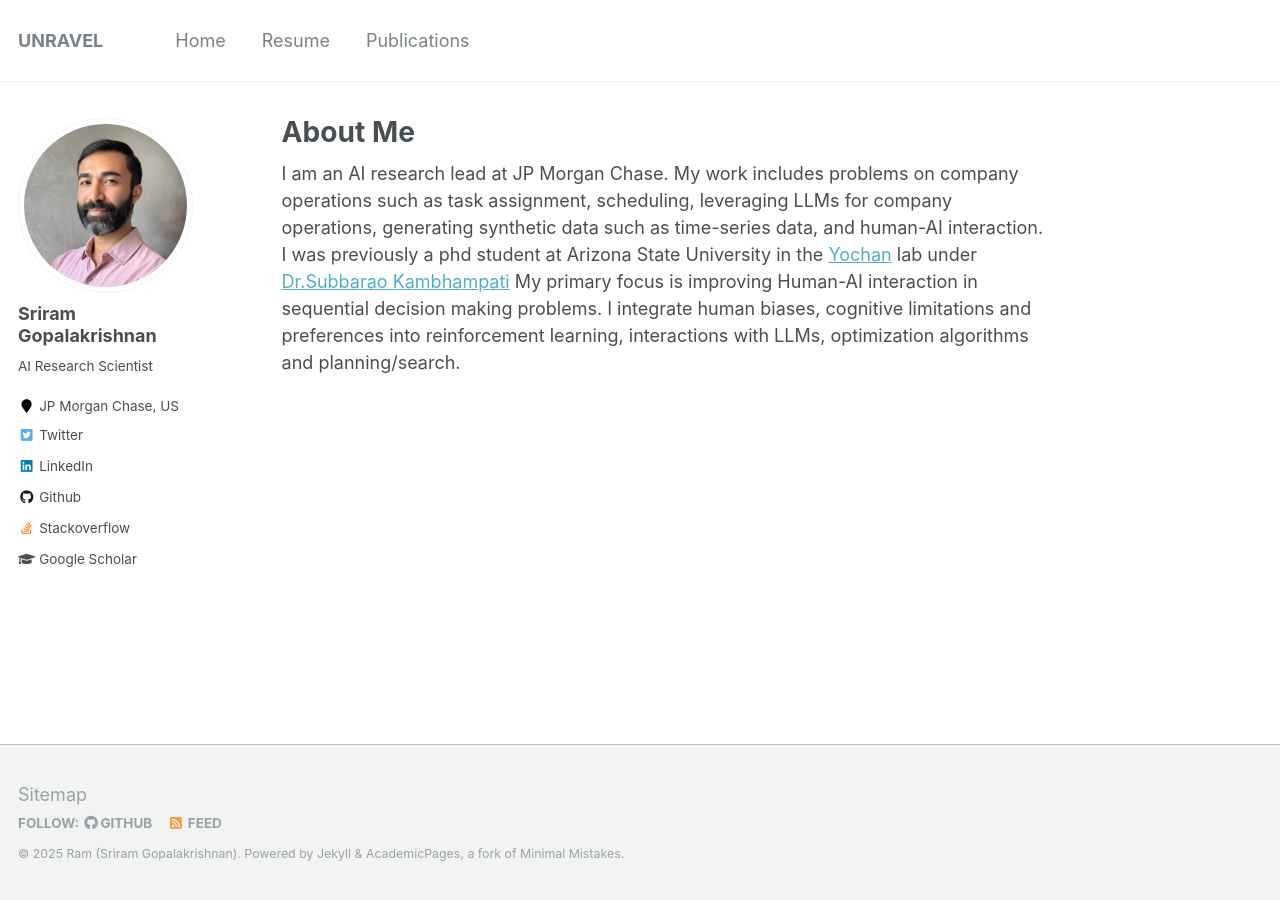
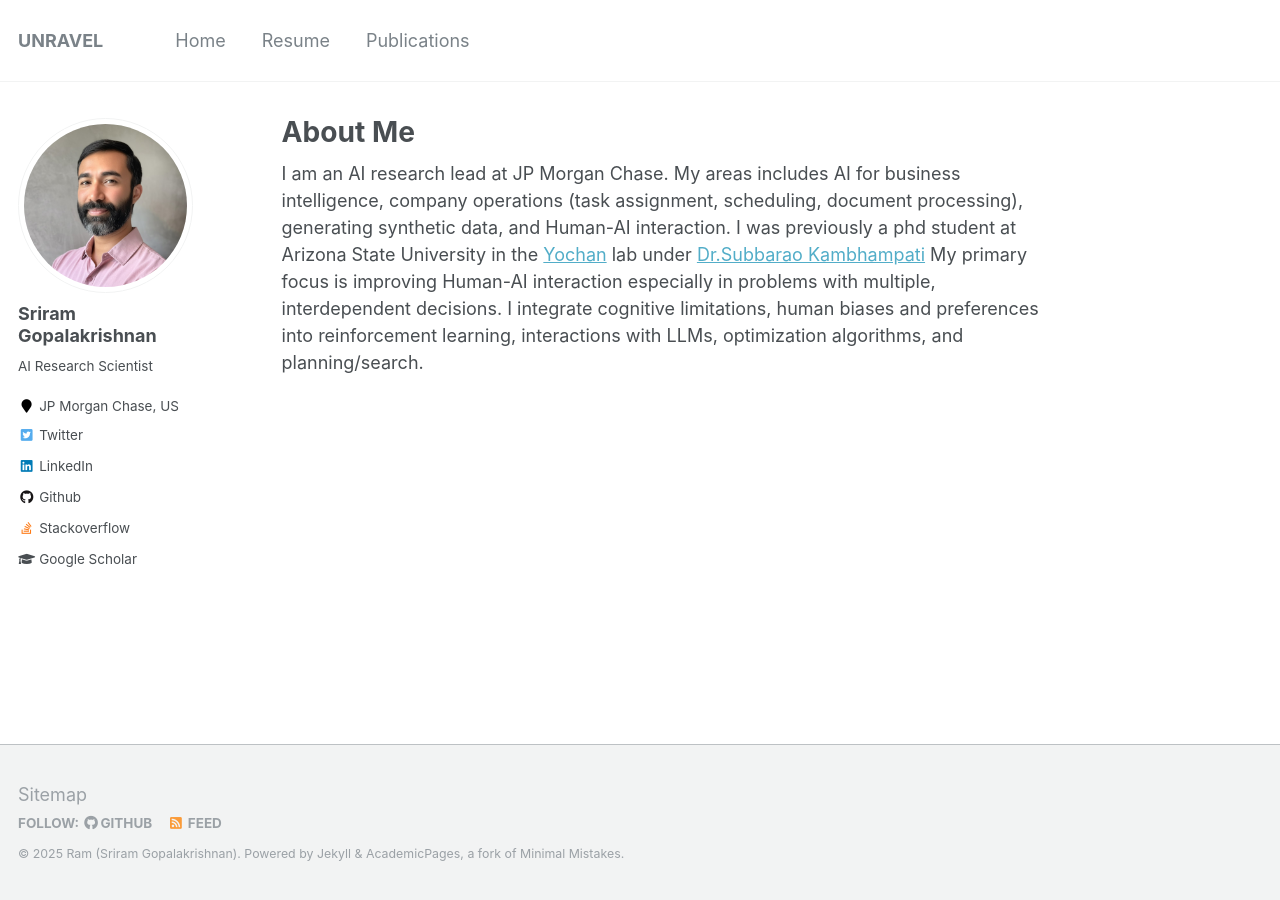
Before and after one commit to marirsg2/Sriram_Unravel, a Jekyll site: the page built from _pages/about.md, in a window 1280 px wide. Built offline with Jekyll 4.4.1, drawn with Linux system fonts in a browser that asks for light colours.

Commit message:
Refine description of AI research focus and areas

```diff
--- a/_pages/about.md
+++ b/_pages/about.md
@@ -10,8 +10,8 @@ redirect_from:
 
 <!-- Top navigation bar config: _data/navigation.yml -->
 
-I am an AI research lead at JP Morgan Chase. My work includes problems on company operations such as task assignment, scheduling, leveraging LLMs for company operations, generating synthetic data such as time-series data, and human-AI interaction.
+I am an AI research lead at JP Morgan Chase. My areas includes AI for business intelligence, company operations (task assignment, scheduling, document processing), generating synthetic data, and Human-AI interaction.
 I was previously a phd student at Arizona State University in the [Yochan](https://yochan-lab.github.io/home/) lab under [Dr.Subbarao Kambhampati](http://rakaposhi.eas.asu.edu/)
-My primary focus is improving Human-AI interaction in sequential decision making problems. I integrate human biases, cognitive limitations and preferences into reinforcement learning, interactions with LLMs, optimization algorithms and planning/search.
+My primary focus is improving Human-AI interaction especially in problems with multiple, interdependent decisions. I integrate cognitive limitations, human biases and preferences into reinforcement learning, interactions with LLMs, optimization algorithms, and planning/search.
 
 <!-- I will post articles that describe AI techniques in this light, in the hope that the understanding and perspectives shared might help build intuitions and give a better understanding of some dense approaches in AI . -->
```
